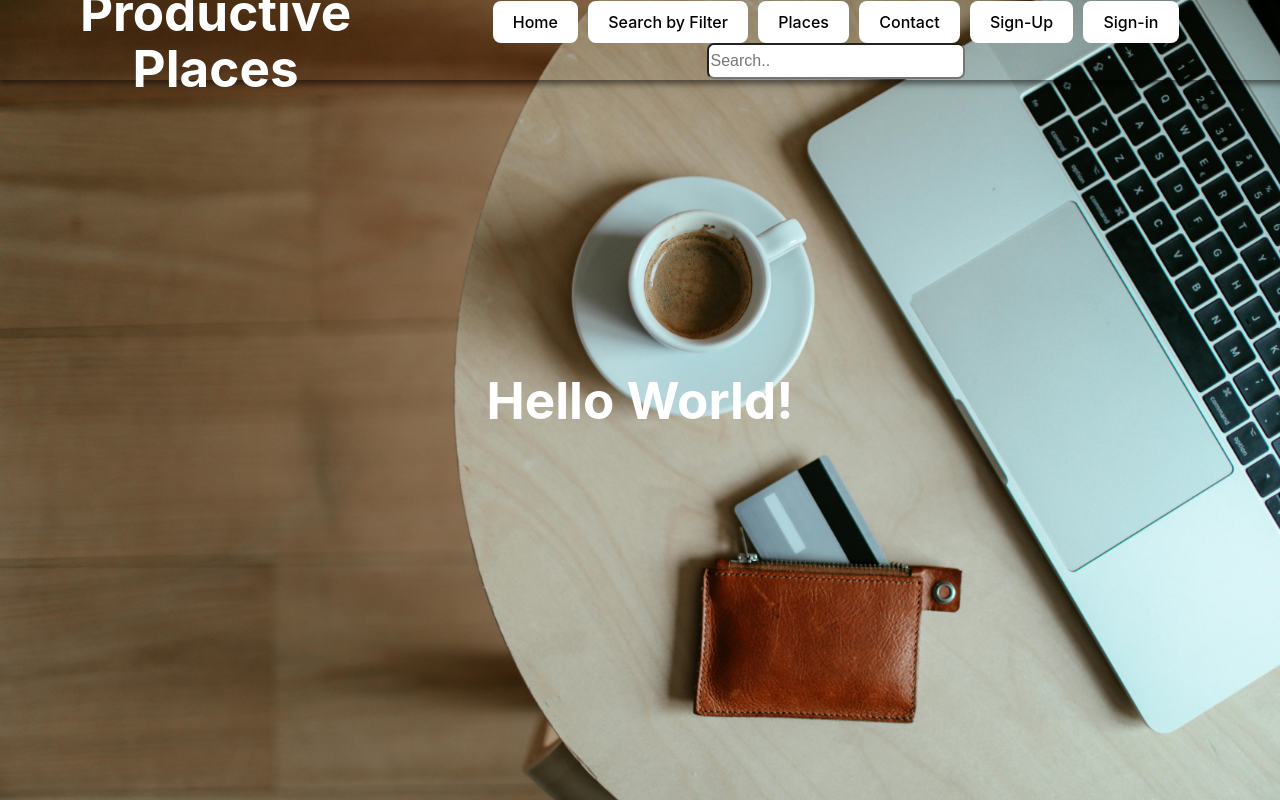
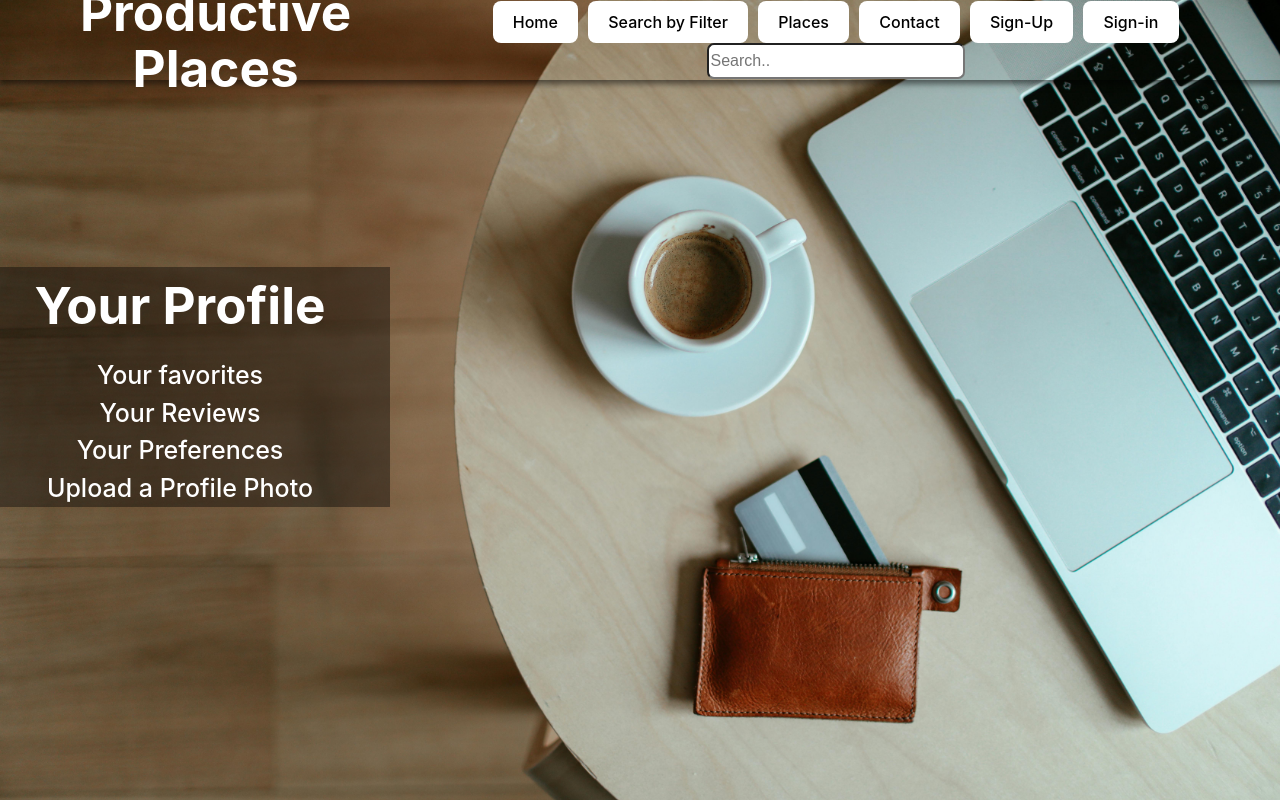
Before and after one commit to Christian-Mirt/S25-Gold, a React (Vite) app in the folder client/: page /contact in a window 1280 px wide. Built offline with nearby package versions, Linux system fonts and the light colour scheme.

Commit message:
stylistic changes

```diff
--- a/client/src/components/Contact/Contact.css
+++ b/client/src/components/Contact/Contact.css
@@ -0,0 +1,45 @@
+h1, b, p{
+    color: white;
+}
+
+.contactCatalog{
+    width: 420px;
+    background-color:rgba(0,0,0,0.4);
+    transform: translate(-460px, -30px);
+  }
+
+  .favs{
+    border-radius: 10px;
+    width: 80%;
+    font-size: 25px;
+    margin: 20px 0;
+    transform: translateY(-10px);
+    padding: 5px;
+  }
+
+  .reviews{
+    border-radius: 10px;
+    width: 80%;
+    font-size: 25px;
+    transform: translateY(-20px);
+    margin: 20px 0;
+    padding: 5px;
+  }
+
+  .prefs{
+    border-radius: 10px;
+    width: 80%;
+    font-size: 25px;
+    transform: translateY(-20px);
+    margin: 20px 0;
+    padding: 5px;
+  }
+
+  .profilePhoto{
+    border-radius: 10px;
+    width: 80%;
+    font-size: 25px;
+    transform: translateY(-20px);
+    margin: 20px 0;
+    padding: 5px;
+  }
--- a/client/src/components/Contact/Contact.jsx
+++ b/client/src/components/Contact/Contact.jsx
@@ -5,8 +5,12 @@ function Contact() {
   const navigate = useNavigate();
 
   return(
-    <div>
-      <h1>Hello World!</h1>
+    <div className="contactCatalog">
+      <h1 className = "profileTitle">Your Profile</h1>
+      <a href className='favs'>Your favorites</a><br/>
+      <a href className='reviews'>Your Reviews</a><br/>
+      <a href className='prefs'>Your Preferences</a><br/>
+      <a href className='profilePhoto'>Upload a Profile Photo</a>
     </div>
   )
 }
--- a/client/src/components/Places/Places.css
+++ b/client/src/components/Places/Places.css
@@ -1,4 +1,4 @@
-h1, b, p{
+h1, b, p, a{
     color: white;
 }
 
--- a/client/src/components/Places/Places.jsx
+++ b/client/src/components/Places/Places.jsx
@@ -53,6 +53,7 @@ function Places() {
       <h1>Hello</h1>
       <p><b>Number of places: </b> {totalUsers}</p>
       <p><b>Places: </b> {allPlaces ? allPlaces.name : "Places"}</p>
+      <p><b>Ratings: </b> {allPlaces ? allPlaces.overall_rating : "Rating"}</p>
     </div>
   )
 }
--- a/client/src/components/SignIn/SignIn.css
+++ b/client/src/components/SignIn/SignIn.css
@@ -70,3 +70,7 @@
   .card {
     padding: 2em;
   }
+
+  .profileTitle{
+    transform: translateY(10px);
+  }
```
